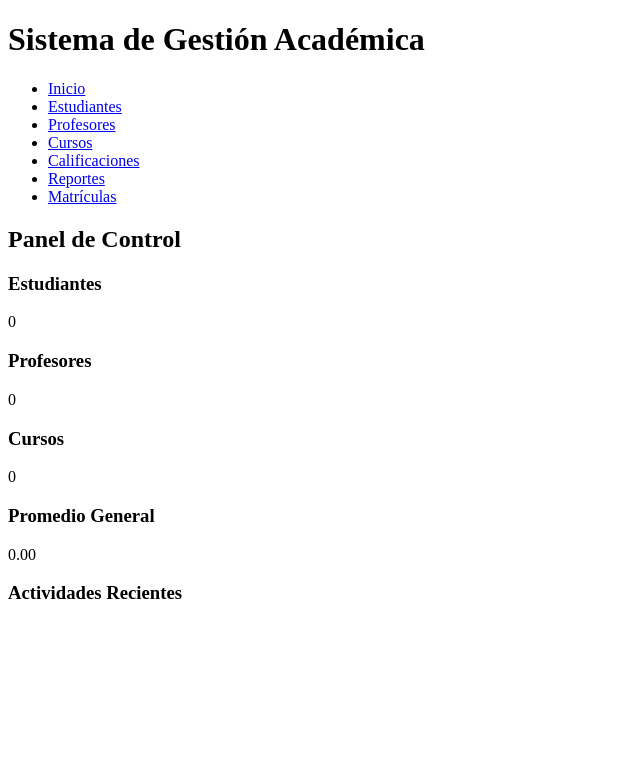
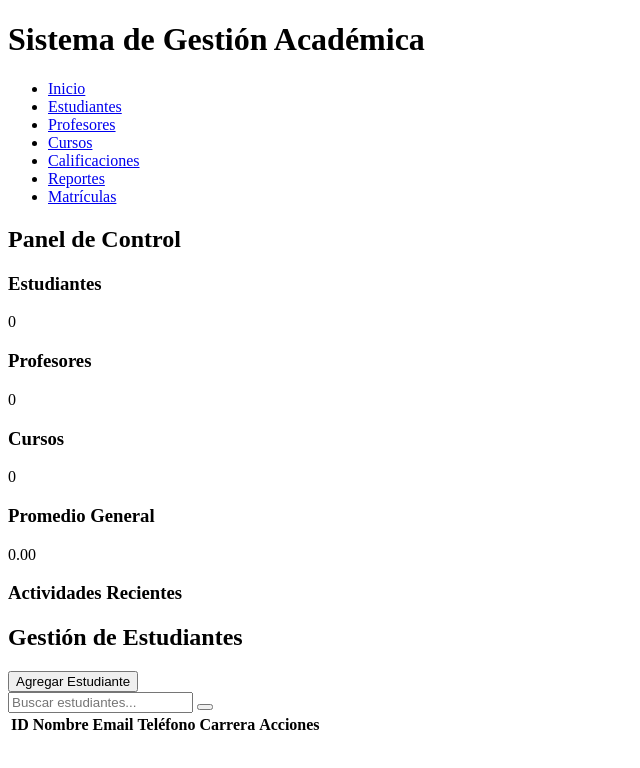
Before and after one commit to ELIAS24RIVERA/acadenica, a plain HTML site: page index.html in a window 1280 px wide. Shown: the whole page, without its empty margins (0-640 px from the left). Drawn offline with Linux system fonts and the light colour scheme.

Commit message:
gestion de estudiantes

```diff
--- a/index.html
+++ b/index.html
@@ -54,6 +54,32 @@
                     </ul>
                 </div>
             </section>
+            <!-- Sección de Estudiantes -->
+            <section id="students" class="section">
+                <div class="section-header">
+                    <h2><i class="fas fa-users"></i> Gestión de Estudiantes</h2>
+                    <button id="add-student-btn" class="btn btn-primary"><i class="fas fa-plus"></i> Agregar Estudiante</button>
+                </div>
+                <div class="search-bar">
+                    <input type="text" id="student-search" placeholder="Buscar estudiantes...">
+                    <button class="btn btn-search"><i class="fas fa-search"></i></button>
+                </div>
+                <table id="students-table">
+                    <thead>
+                        <tr>
+                            <th>ID</th>
+                            <th>Nombre</th>
+                            <th>Email</th>
+                            <th>Teléfono</th>
+                            <th>Carrera</th>
+                            <th>Acciones</th>
+                        </tr>
+                    </thead>
+                    <tbody>
+                        <!-- Los estudiantes se cargarán aquí con JavaScript -->
+                    </tbody>
+                </table>
+            </section>
         </main>
     </div>
 </body>
```
